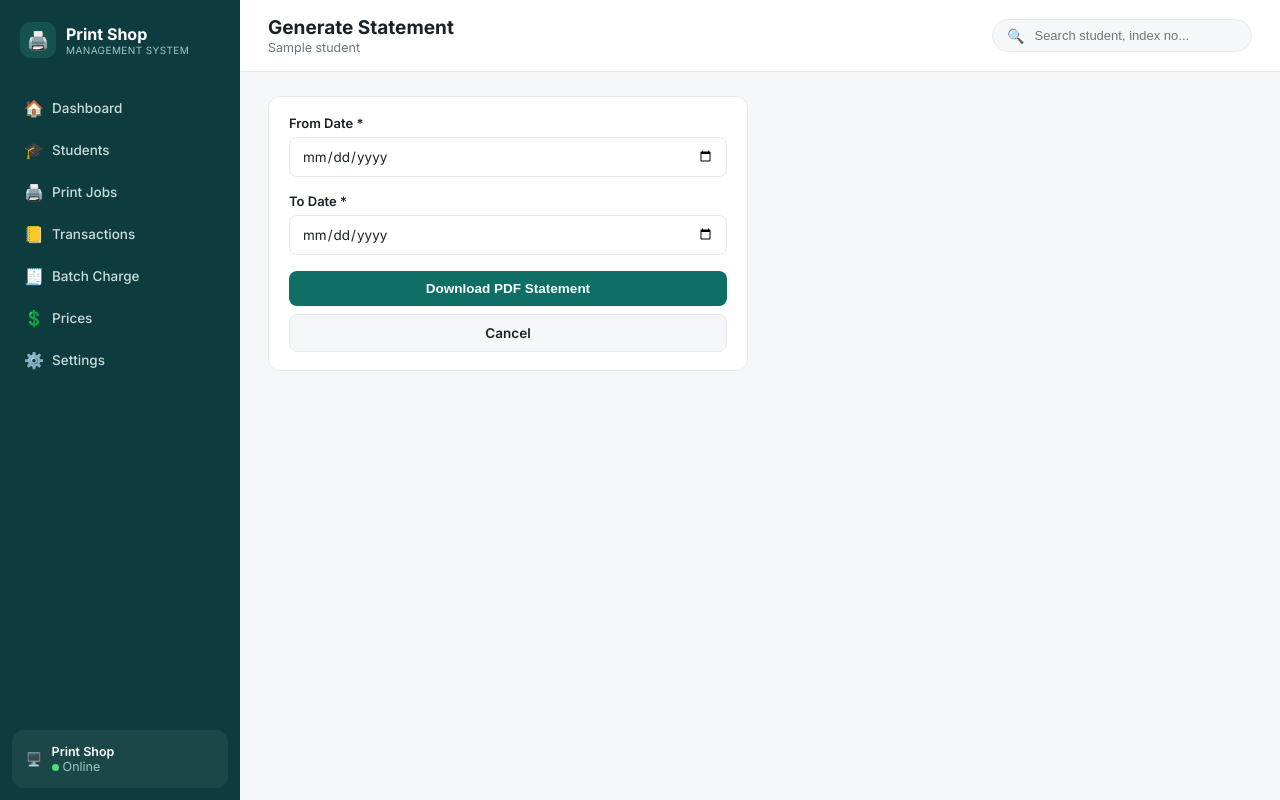
After one commit to Sheereen-Rizwan/Print-Shop-Management-System, a Flask app: template templates/statement_form.html in a window 1280 px wide. The commit adds this page. Run offline with Flask 3, Linux system fonts and the light colour scheme; the template is opened without the code that fills it: most values are stand-ins (such as "Sample title", 1, 10 or a date in 2020).

Commit message:
Added PDF generation

```diff
--- a/app.py
+++ b/app.py
@@ -1,3 +1,10 @@
+from reportlab.lib.pagesizes import A4
+from reportlab.lib.units import mm
+from reportlab.lib import colors
+from reportlab.platypus import SimpleDocTemplate, Table, TableStyle, Paragraph, Spacer
+from reportlab.lib.styles import getSampleStyleSheet, ParagraphStyle
+from flask import send_file
+import io
 from flask import Flask, render_template, request, redirect, url_for, flash, g
 import sqlite3
 
@@ -526,5 +533,107 @@ def delete_print_job(job_id):
     flash("Print job deleted.", "info")
     return redirect(url_for('print_jobs'))
 
+@app.route('/students/<int:sid>/statement', methods=['GET', 'POST'])
+def student_statement(sid):
+    student = query("""
+        SELECT s.*, b.batch_name, st.stream_name
+        FROM students s
+        JOIN batch_streams bs ON bs.batch_stream_id = s.batch_stream_id
+        JOIN batches b        ON b.batch_id = bs.batch_id
+        JOIN streams st       ON st.stream_id = bs.stream_id
+        WHERE s.student_id = ?
+    """, (sid,), one=True)
+
+    if request.method == 'POST':
+        start_date = request.form['start_date']
+        end_date   = request.form['end_date']
+
+        txns = query("""
+            SELECT * FROM transactions
+            WHERE student_id = ?
+              AND DATE(created_at) BETWEEN DATE(?) AND DATE(?)
+            ORDER BY created_at
+        """, (sid, start_date, end_date))
+
+        opening_balance = query("""
+            SELECT COALESCE(SUM(amount), 0) AS bal
+            FROM transactions
+            WHERE student_id = ? AND DATE(created_at) < DATE(?)
+        """, (sid, start_date), one=True)['bal']
+
+        buffer = io.BytesIO()
+        doc = SimpleDocTemplate(buffer, pagesize=A4,
+                                 topMargin=20*mm, bottomMargin=20*mm,
+                                 leftMargin=20*mm, rightMargin=20*mm)
+        styles = getSampleStyleSheet()
+        story = []
+
+        # Header
+        title_style = ParagraphStyle('Title', parent=styles['Title'], fontSize=18, spaceAfter=2)
+        story.append(Paragraph("Print Shop", title_style))
+        story.append(Paragraph("Account Statement", styles['Heading3']))
+        story.append(Spacer(1, 10))
+
+        # Student info
+        info_data = [
+            ["Student:", student['name']],
+            ["Batch / Stream:", f"{student['batch_name']} — {student['stream_name']}"],
+            ["Index No.:", student['index_number'] or "—"],
+            ["Statement Period:", f"{start_date} to {end_date}"],
+        ]
+        info_table = Table(info_data, colWidths=[110, 300])
+        info_table.setStyle(TableStyle([
+            ('FONTNAME', (0,0), (0,-1), 'Helvetica-Bold'),
+            ('FONTSIZE', (0,0), (-1,-1), 10),
+            ('BOTTOMPADDING', (0,0), (-1,-1), 4),
+        ]))
+        story.append(info_table)
+        story.append(Spacer(1, 16))
+
+        # Transaction table
+        rows = [["Date", "Description", "Type", "Amount (Rs.)"]]
+        running_balance = opening_balance
+        rows.append(["", "Opening Balance", "", f"{opening_balance:.2f}"])
+
+        for t in txns:
+            running_balance += t['amount']
+            rows.append([
+                t['created_at'][:10],
+                t['description'],
+                t['type'].capitalize(),
+                f"{t['amount']:.2f}"
+            ])
+
+        rows.append(["", "", "Closing Balance", f"{running_balance:.2f}"])
+
+        txn_table = Table(rows, colWidths=[70, 200, 70, 90])
+        txn_table.setStyle(TableStyle([
+            ('BACKGROUND', (0,0), (-1,0), colors.HexColor('#0E3B3E')),
+            ('TEXTCOLOR', (0,0), (-1,0), colors.white),
+            ('FONTNAME', (0,0), (-1,0), 'Helvetica-Bold'),
+            ('FONTSIZE', (0,0), (-1,-1), 9),
+            ('GRID', (0,0), (-1,-1), 0.5, colors.HexColor('#E7EAEC')),
+            ('ALIGN', (3,0), (3,-1), 'RIGHT'),
+            ('BACKGROUND', (0,1), (-1,1), colors.HexColor('#F5F7F8')),
+            ('FONTNAME', (0,1), (-1,1), 'Helvetica-Oblique'),
+            ('BACKGROUND', (0,-1), (-1,-1), colors.HexColor('#E3F3F0')),
+            ('FONTNAME', (0,-1), (-1,-1), 'Helvetica-Bold'),
+            ('SPAN', (0,-1), (2,-1)),
+        ]))
+        story.append(txn_table)
+        story.append(Spacer(1, 20))
+
+        footer_style = ParagraphStyle('Footer', parent=styles['Normal'], fontSize=8,
+                                       textColor=colors.HexColor('#9AA3AB'))
+        story.append(Paragraph("This is a computer-generated statement.", footer_style))
+
+        doc.build(story)
+        buffer.seek(0)
+
+        filename = f"statement_{student['name'].replace(' ', '_')}_{start_date}_to_{end_date}.pdf"
+        return send_file(buffer, as_attachment=True, download_name=filename, mimetype='application/pdf')
+
+    return render_template('statement_form.html', student=student)
+
 if __name__ == '__main__':
     app.run(debug=True)
--- a/templates/profile.html
+++ b/templates/profile.html
@@ -24,6 +24,7 @@
     <a href="/students/{{ student.student_id }}/charge" class="btn btn-danger">+ Add Charge</a>
     <a href="/students/{{ student.student_id }}/payment" class="btn btn-success">+ Record Payment</a>
     <a href="/students/{{ student.student_id }}/edit" class="btn btn-outline">Edit</a>
+    <a href="/students/{{ student.student_id }}/statement" class="btn btn-secondary">📄 Statement (PDF)</a>
     <form method="POST" action="/students/{{ student.student_id }}/delete" style="margin-left:auto;"
           onsubmit="return confirm('Delete {{ student.name }}? This will also delete all their transactions. This cannot be undone.');">
         <button type="submit" class="btn btn-secondary" style="color:var(--red); border-color:var(--red);">Delete Student</button>
--- /dev/null
+++ b/templates/statement_form.html
@@ -0,0 +1,20 @@
+{% extends 'base.html' %}
+{% block page_title %}Generate Statement{% endblock %}
+{% block page_subtitle %}{{ student.name }}{% endblock %}
+
+{% block content %}
+<div class="panel" style="max-width: 480px;">
+    <form method="POST">
+        <div class="ps-form-group">
+            <label>From Date *</label>
+            <input type="date" name="start_date" class="ps-input" required>
+        </div>
+        <div class="ps-form-group">
+            <label>To Date *</label>
+            <input type="date" name="end_date" class="ps-input" required>
+        </div>
+        <button type="submit" class="btn btn-primary btn-block">Download PDF Statement</button>
+        <a href="/students/{{ student.student_id }}" class="btn btn-secondary btn-block" style="margin-top:8px;">Cancel</a>
+    </form>
+</div>
+{% endblock %}
```
Also changed, not shown: 1 other file.
